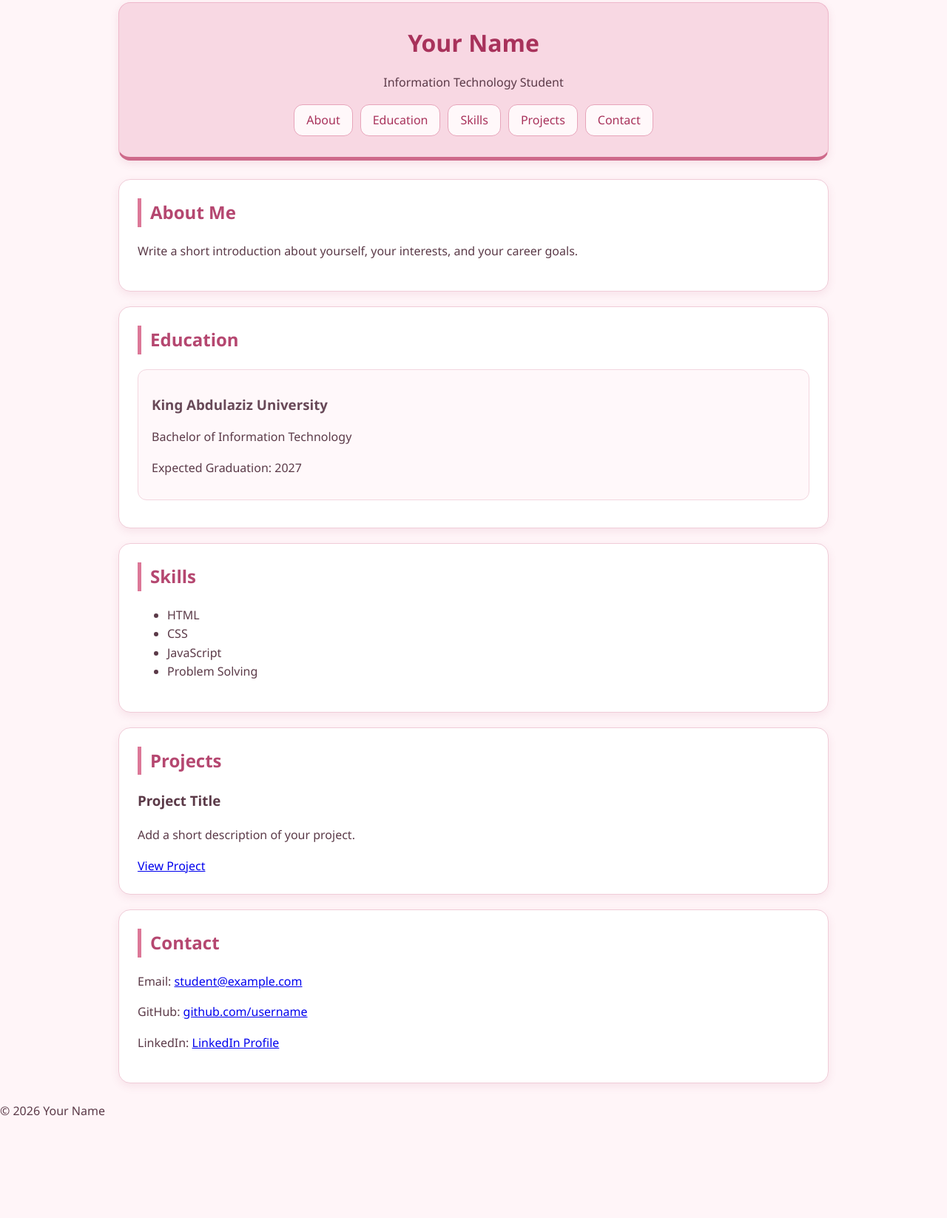
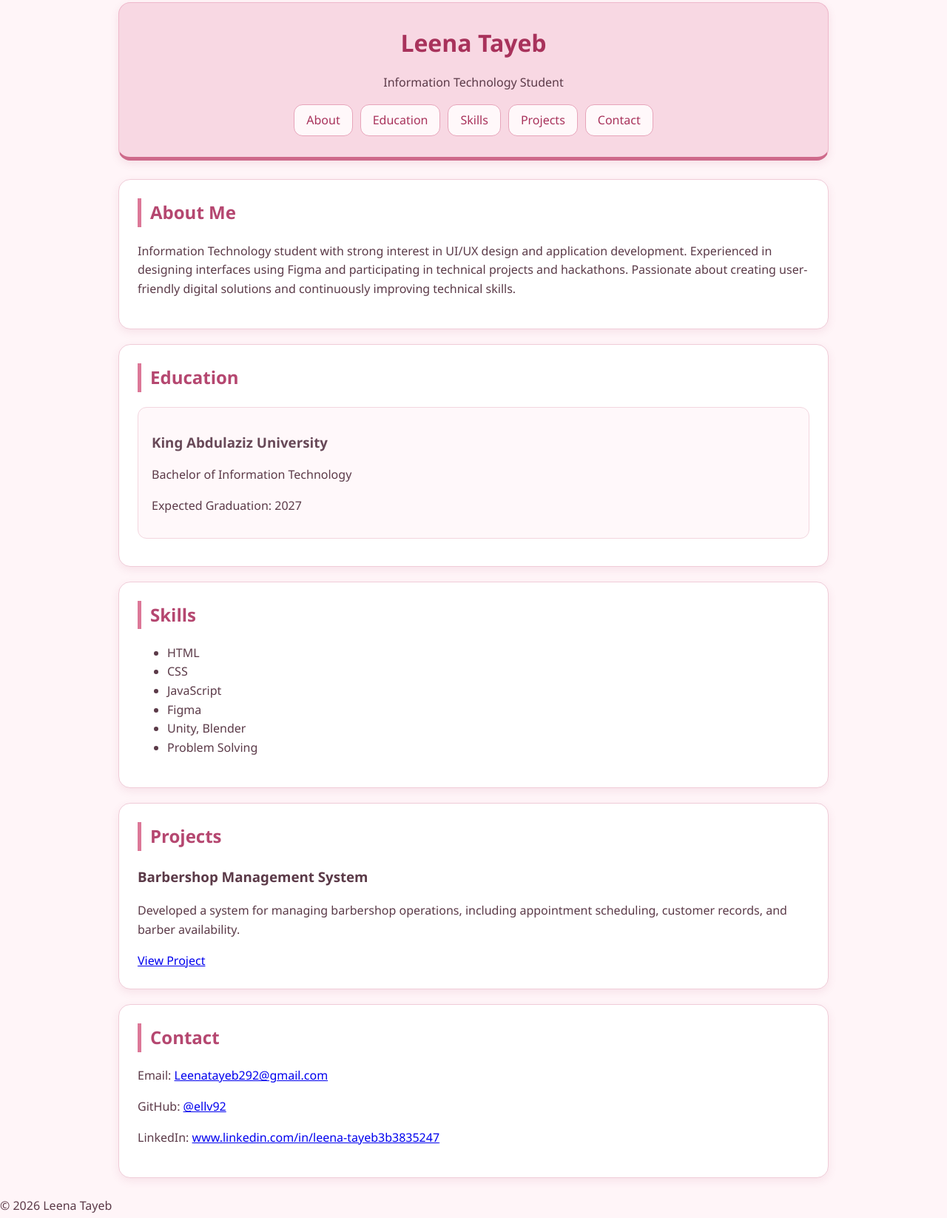
Before and after one commit to ellv29/cpit405_Lab3, a plain HTML site: page index.html in a window 1280 px wide. Shown: the part 22-1668 px from the top of the page at 74% size. Before the commit the page ends 1553 px from the top, so only its background shows below. Drawn offline with Linux system fonts and the light colour scheme.

Commit message:
Update personal information in index.html

```diff
--- a/index.html
+++ b/index.html
@@ -10,7 +10,7 @@
 <body>
 
     <header id="profile-header">
-        <h1>Your Name</h1>
+        <h1>Leena Tayeb</h1>
         <p class="job-title">Information Technology Student</p>
 
         <nav>
@@ -27,8 +27,12 @@
         <section id="about" class="cv-section">
             <h2>About Me</h2>
             <p>
-                Write a short introduction about yourself, your interests,
-                and your career goals.
+                Information Technology student with strong interest in UI/UX
+                design and application development. Experienced in designing
+                interfaces using Figma and participating in technical projects
+                and hackathons. Passionate about creating user-friendly digital
+                solutions and continuously improving technical skills.
+
             </p>
         </section>
 
@@ -49,6 +53,8 @@
                 <li>HTML</li>
                 <li>CSS</li>
                 <li>JavaScript</li>
+                <li>Figma</li>
+                <li> Unity, Blender</li>
                 <li>Problem Solving</li>
             </ul>
         </section>
@@ -57,8 +63,8 @@
             <h2>Projects</h2>
 
             <article class="project-card">
-                <h3>Project Title</h3>
-                <p>Add a short description of your project.</p>
+                <h3>Barbershop Management System</h3>
+                <p>Developed a system for managing barbershop operations, including appointment scheduling, customer records, and barber availability.</p>
                 <a href="#">View Project</a>
             </article>
         </section>
@@ -68,24 +74,24 @@
 
             <p>
                 Email:
-                <a href="mailto:student@example.com">student@example.com</a>
+                <a href="mailto:student@example.com">Leenatayeb292@gmail.com</a>
             </p>
 
             <p>
                 GitHub:
-                <a href="#">github.com/username</a>
+                <a href="#">@ellv92</a>
             </p>
 
             <p>
                 LinkedIn:
-                <a href="#">LinkedIn Profile</a>
+                <a href="#">www.linkedin.com/in/leena-tayeb3b3835247</a>
             </p>
         </section>
 
     </main>
 
     <footer>
-        <p>© 2026 Your Name</p>
+        <p>© 2026 Leena Tayeb</p>
     </footer>
 
 </body>
```
